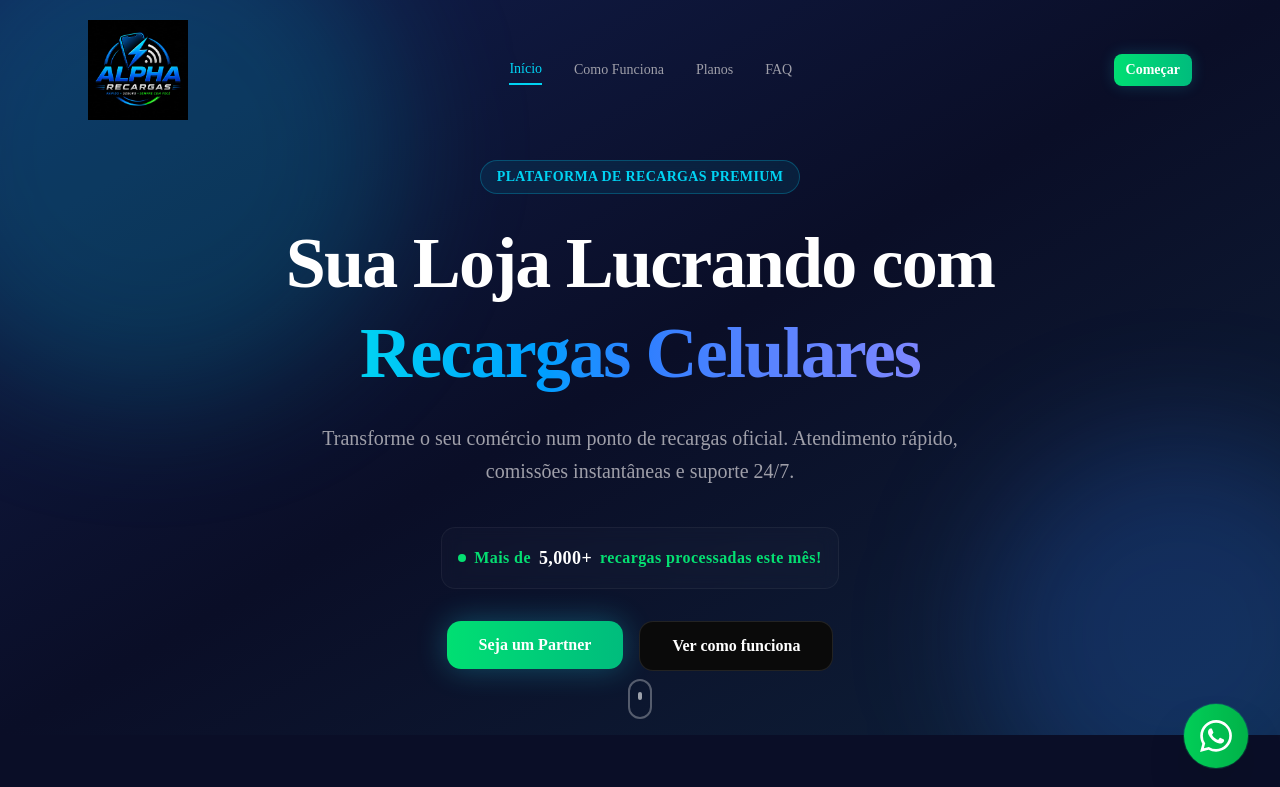
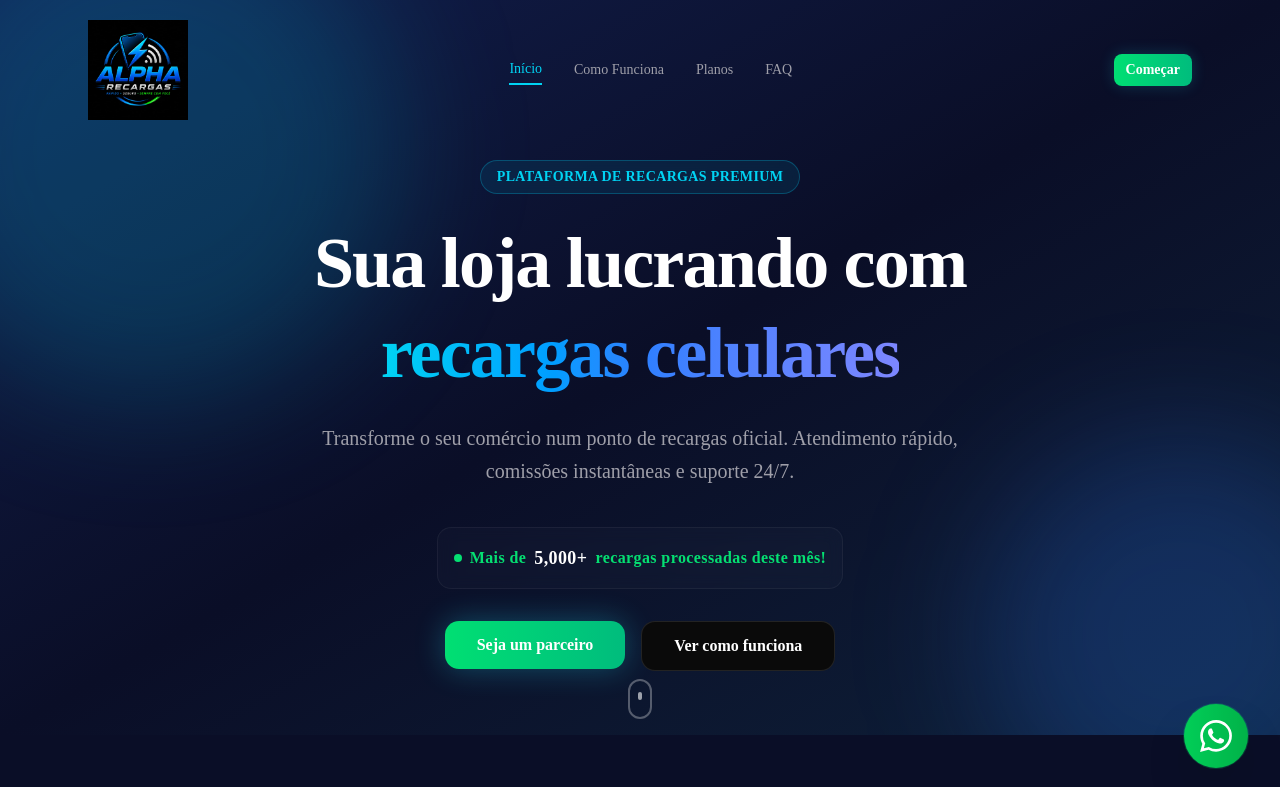
Before and after one commit to AlphaRecargas/AlphaRecargasofc, a Next.js app: page / in a window 1280 px wide. Shown: the top 787 px of the page. Built offline with nearby package versions, Linux system fonts and the light colour scheme.

Commit message:
Update HeroSection.tsx (#124)

```diff
--- a/app/components/sections/HeroSection.tsx
+++ b/app/components/sections/HeroSection.tsx
@@ -31,13 +31,13 @@ export function HeroSection() {
         className="relative z-10 text-center max-w-4xl px-6 flex flex-col items-center"
       >
         <span className="px-4 py-1.5 rounded-full text-xs md:text-sm font-semibold bg-cyan-500/10 border border-cyan-500/30 text-cyan-400 mb-6 backdrop-blur-sm tracking-wide uppercase">
-          Plataforma de Recargas Premium
+          Plataforma de recargas premium
         </span>
 
         <h1 className="text-4xl md:text-6xl lg:text-7xl font-black tracking-tight text-white mb-6 leading-tight">
-          Sua Loja Lucrando com{' '}
+          <span>Sua loja lucrando com </span>
           <span className="bg-gradient-to-r from-cyan-400 via-blue-500 to-indigo-400 bg-clip-text text-transparent">
-            Recargas Celulares
+            recargas celulares
           </span>
         </h1>
 
@@ -56,7 +56,7 @@ export function HeroSection() {
             className="w-full sm:w-auto text-base font-bold px-8 py-6 rounded-xl shadow-[0_0_30px_rgba(34,211,238,0.3)] hover:scale-105 transition-all duration-300"
             onClick={() => scrollToSection('planos')}
           >
-            Seja um Partner
+            <span>Seja um parceiro</span>
           </Button>
           <Button
             size="lg"
@@ -64,7 +64,7 @@ export function HeroSection() {
             className="w-full sm:w-auto text-base font-semibold px-8 py-6 rounded-xl border-white/10 hover:bg-white/5 text-white hover:text-white transition-all duration-300 cursor-pointer"
             onClick={() => scrollToSection('como-funciona')}
           >
-            Ver como funciona
+            <span>Ver como funciona</span>
           </Button>
         </div>
       </motion.div>
@@ -111,7 +111,9 @@ function AnimatedCounter() {
   return (
     <p className="text-green-400 font-bold tracking-wide text-sm md:text-base flex items-center gap-2">
       <span className="inline-block w-2 h-2 rounded-full bg-green-400 animate-pulse" />
-      Mais de <span className="text-white text-lg font-black">{value.toLocaleString()}+</span> recargas processadas este mês!
+      <span>Mais de </span>
+      <span className="text-white text-lg font-black">{value.toLocaleString()}+</span>
+      <span> recargas processadas deste mês!</span>
     </p>
   )
 }
```
